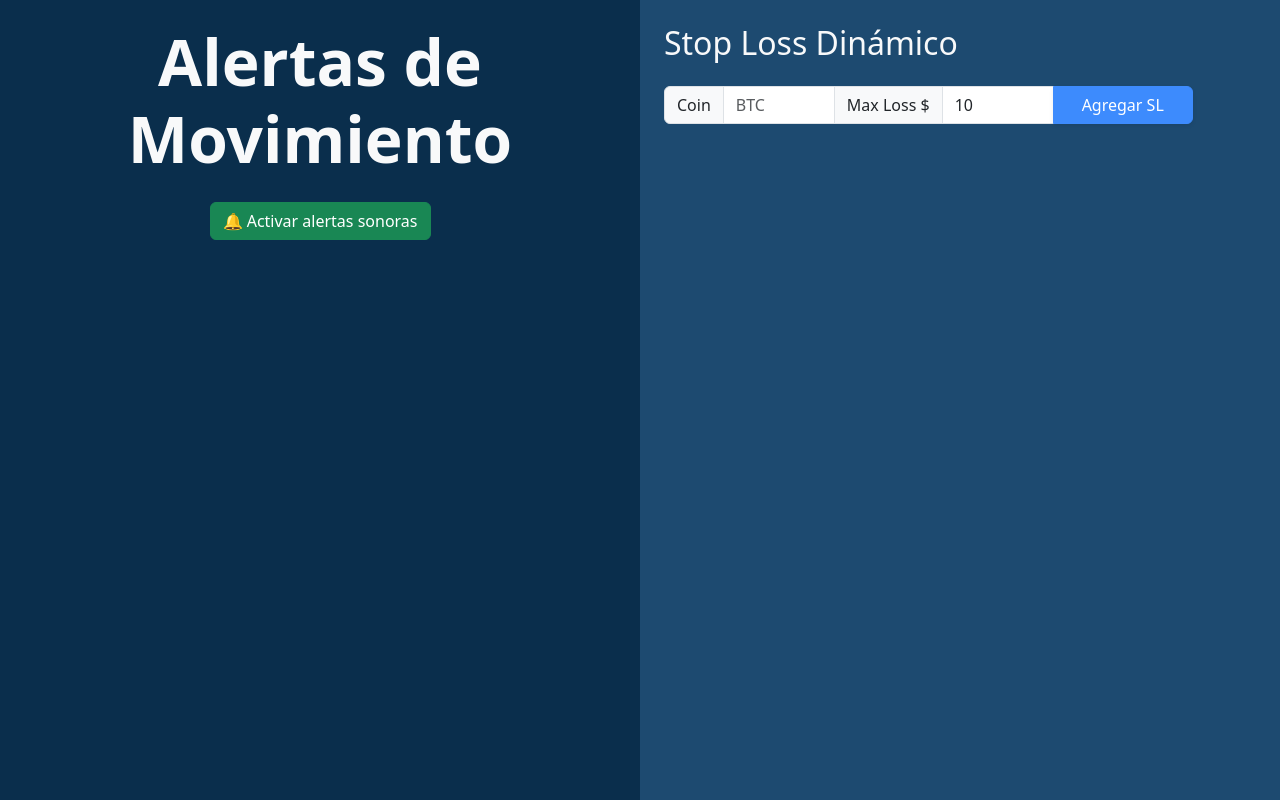
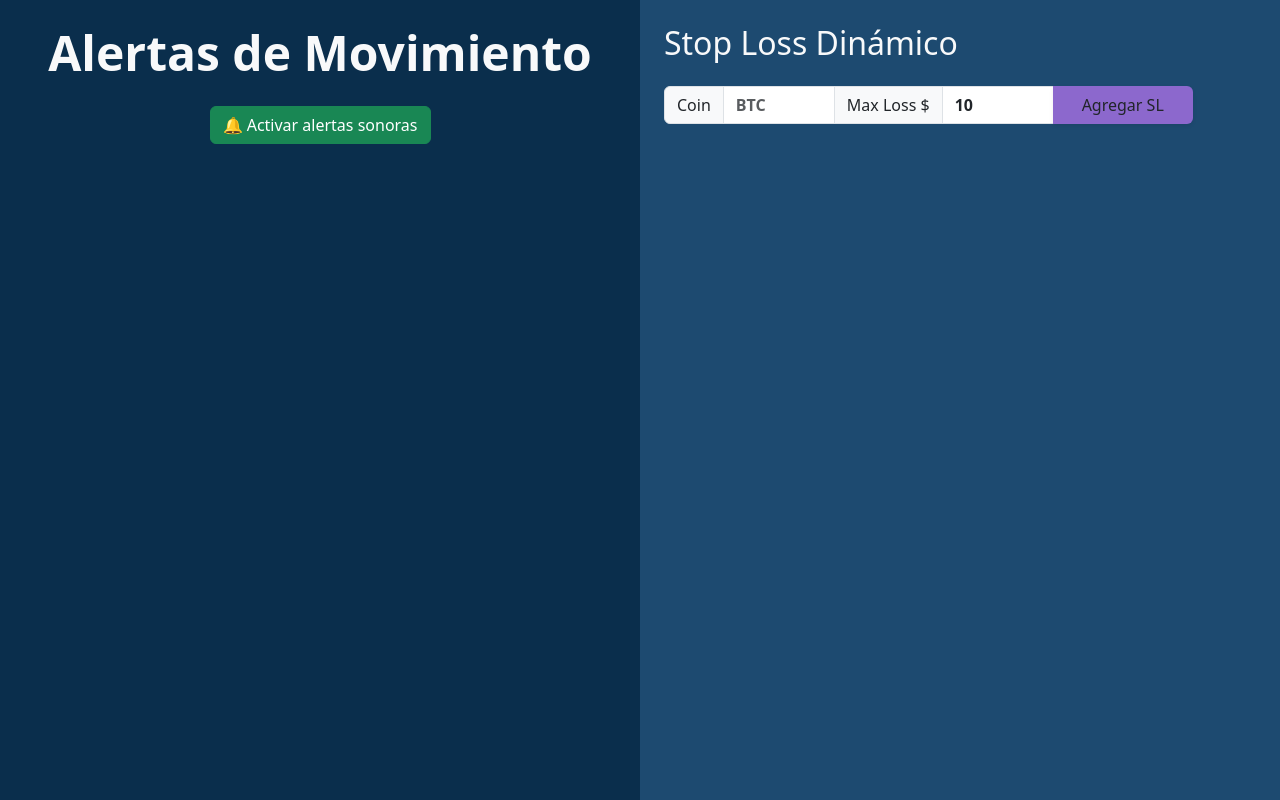
Before and after one commit to estebanluciano/GafasWeb, a Flask app: page / in a window 1280 px wide. Run offline with Flask 3, Linux system fonts and the light colour scheme; some libraries are stand-ins or nearby versions.

Commit message:
cards Alert done

```diff
--- a/movement_alerts.py
+++ b/movement_alerts.py
@@ -88,7 +88,7 @@ def porcentaje_klines(tick, klines, knumber):
                 info = infoticks(tick)
                 volumen = float(info['quoteVolume'])
                 data = {
-                    "tipo": "FAST SHORT !!",
+                    "tipo": "FAST SHORT",
                     "tick": tick,
                     "variacion": result,
                     "volumen": human_format(volumen),
--- a/static/js/main.js
+++ b/static/js/main.js
@@ -35,6 +35,19 @@ function reproducirSonido(tipo) {
     }
 }
 
+
+// Copia el tick al input de búsqueda
+function copiarTick(headerElement) {
+  const tick = headerElement.dataset.tick;
+  const input = document.getElementById("Ticker");
+  if (input) {
+    input.value = tick;
+    input.focus();
+    // input.select();
+  }
+}
+
+
 // Crea tarjeta en el DOM
 function crearTarjeta(data) {
     const card = document.createElement('div');
@@ -43,8 +56,9 @@ function crearTarjeta(data) {
         case 'LONG':
             card.innerHTML = `
                 <div class="card border-success mb-3 shadow" style="max-width: 22rem;">
-                    <div class="card-header bg-success text-white fw-bold">
-                        ${data.tipo} — ${data.tick}
+                    <div class="card-header bg-success text-white fw-bold" data-tick="${data.tick.slice(0, -4)}" onclick="copiarTick(this)">
+                        <span>${data.tipo} — ${data.tick}</span>
+                        <button type="button" class="btn-close btn-close btn-sm float-end" aria-label="Cerrar" onclick="event.stopPropagation(); this.closest('.col-md-6').remove()"></button>
                     </div>
                     <div class="card-body text-dark">
                         <h5 class="card-title mb-3">Variación: <span class="text-danger">${data.variacion}%</span></h5>
@@ -60,8 +74,9 @@ function crearTarjeta(data) {
         case 'SHORT':
             card.innerHTML = `
                 <div class="card border-danger mb-3 shadow" style="max-width: 22rem;">
-                    <div class="card-header bg-danger text-white fw-bold">
-                        ${data.tipo} — ${data.tick}
+                    <div class="card-header bg-danger text-white fw-bold" data-tick="${data.tick.slice(0, -4)}" onclick="copiarTick(this)">
+                        <span>${data.tipo} — ${data.tick}</span>
+                        <button type="button" class="btn-close btn-close btn-sm float-end" aria-label="Cerrar" onclick="event.stopPropagation(); this.closest('.col-md-6').remove()"></button>
                     </div>
                     <div class="card-body text-dark">
                         <h5 class="card-title mb-3">Variación: <span class="text-danger">${data.variacion}%</span></h5>
@@ -77,8 +92,9 @@ function crearTarjeta(data) {
         case 'FAST SHORT':
             card.innerHTML = `
                 <div class="card border-warning mb-3 shadow" style="max-width: 22rem;">
-                    <div class="card-header bg-warning text-white fw-bold">
-                        ${data.tipo} — ${data.tick}
+                    <div class="card-header bg-warning text-white fw-bold" data-tick="${data.tick.slice(0, -4)}" onclick="copiarTick(this)">
+                        <span>${data.tipo} — ${data.tick}</span>
+                        <button type="button" class="btn-close btn-close btn-sm float-end" aria-label="Cerrar" onclick="event.stopPropagation(); this.closest('.col-md-6').remove()"></button>
                     </div>
                     <div class="card-body text-dark">
                         <h5 class="card-title mb-3">Variación: <span class="text-danger">${data.variacion}%</span></h5>
@@ -93,6 +109,7 @@ function crearTarjeta(data) {
             break;
         default: // Si el tipo no es reconocido, devolvemos el mensaje que traiga
             console.warn('Tipo de alerta desconocido:', data.tipo);
+            console.warn(data);
             card.innerHTML = `${data.mensaje || 'Alerta desconocida'}`;
             return;
     }
@@ -133,6 +150,19 @@ function agregarTarjetaSL() {
     }, 500); // Simula un pequeño retraso de red
 }
 
+// Tests Tarjetas
+document.getElementById('simularAlerta').addEventListener('click', () => {
+  const alertaFalsa = {
+    tipo: 'SHORT',
+    tick: 'FAKEUSDT',
+    variacion: 6.66,
+    volumen: '123.45M',
+    precio_max: '0.01234',
+    precio_min: '0.00987'
+  };
+  crearTarjeta(alertaFalsa);
+});
+
 
 
 // Inserta texto simple (mensajes)
--- a/templates/index.html
+++ b/templates/index.html
@@ -21,21 +21,25 @@
         <div class="row">
 
             <!-- Columna Izquierda: Mensaje de Saludo -->
-            <div class="col-md-6 d-flex align-items-center pt-4 full-height-col left-column">
-                <div class="text-center">
-                    <h1 class="display-3 fw-bold">Alertas de Movimiento</h1>
+            <div class="col-md-6 d-flex align-items-center pt-4 full-height-col left-column text-center">
+                <!-- <div class="text-center"> -->
+                    <h1 class="display-5 fw-bold">Alertas de Movimiento</h1>
                     <div class="text-center py-3">
                         <button id="activarSonido" class="btn btn-success">🔔 Activar alertas sonoras</button>
+                        <!-- Just for Tests -->
+                        <!-- <div class="text-center my-3">
+                            <button id="simularAlerta" class="btn btn-secondary">🔁 Simular alerta</button>
+                        </div> -->
                     </div>
-                    <!-- <p id="alertas" class="lead"></p> -->
-                    <div class="container py-4">
-                        <div id="alertas" class="row">
+                <!-- </div> -->
+                <div class="container py-4">
+                    <div id="alertas" class="row">
 
-                            <!-- Aquí la tarjeta -->
+                        <!-- Aquí las tarjetas -->
 
-                        </div>
                     </div>
                 </div>
+
             </div>
 
             <!-- Columna Derecha: Dashboard Dinámico -->
@@ -43,12 +47,12 @@
                 <div class="scrollable-content" style="overflow: visible;">
                     <h2 class="mb-4 fw-light">Stop Loss Dinámico</h2>
                     <!-- Botón para agregar nuevas tarjetas -->
-                     <div class="input-group mb-3">
+                     <div class="input-group mb-5">
                          <span class="input-group-text">Coin</span>
-                        <input type="text" class="form-control" placeholder="BTC" aria-label="Coin" style="max-width: 7rem;">
+                        <input type="text"  id="Ticker" class="form-control" placeholder="BTC" aria-label="Coin" style="max-width: 7rem; font-weight: bold;">
                         <span class="input-group-text">Max Loss $</span>
-                        <input type="text" class="form-control" placeholder="..." aria-label="Amount" value="10" style="max-width: 7rem;">
-                        <button onclick="agregarTarjetaSL()" class="btn btn-primary shadow-sm" style="--bs-btn-padding-x: 1.75rem;">Agregar SL</button>
+                        <input type="text" class="form-control" placeholder="..." aria-label="Amount" value="10" style="max-width: 7rem; font-weight: bold;">
+                        <button onclick="agregarTarjetaSL()" class="btn shadow-sm" style="--bs-btn-padding-x: 1.75rem;background-color: #8c68cd;">Agregar SL</button>
                     </div>
                     <!-- Contenedor para las tarjetas dinámicas -->
                     <div id="tarjetas" class="row"></div>
```
Also changed, not shown: app.py (+0 -13 lines). Lines whose indentation alone changed are shown as unchanged.
